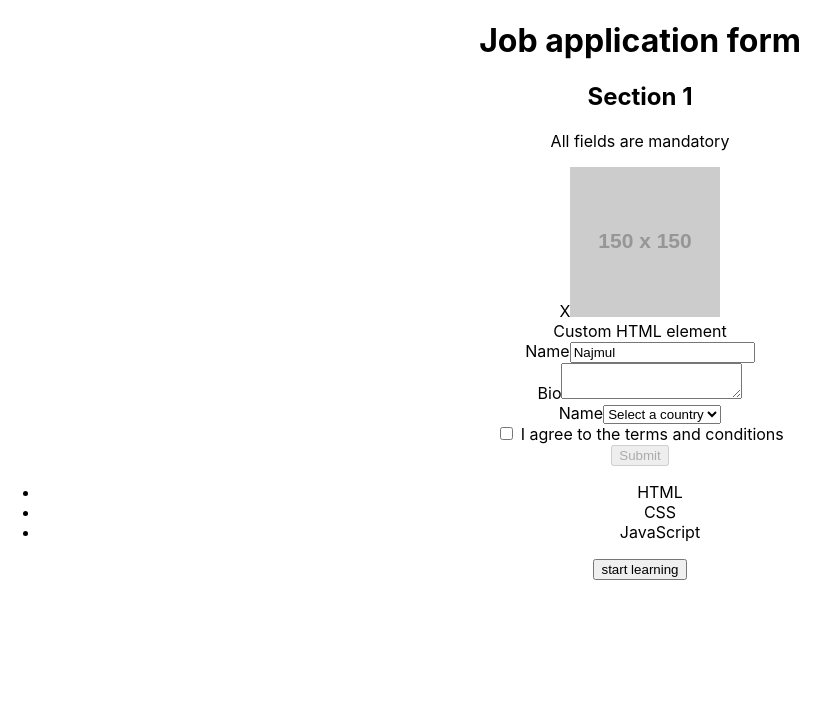
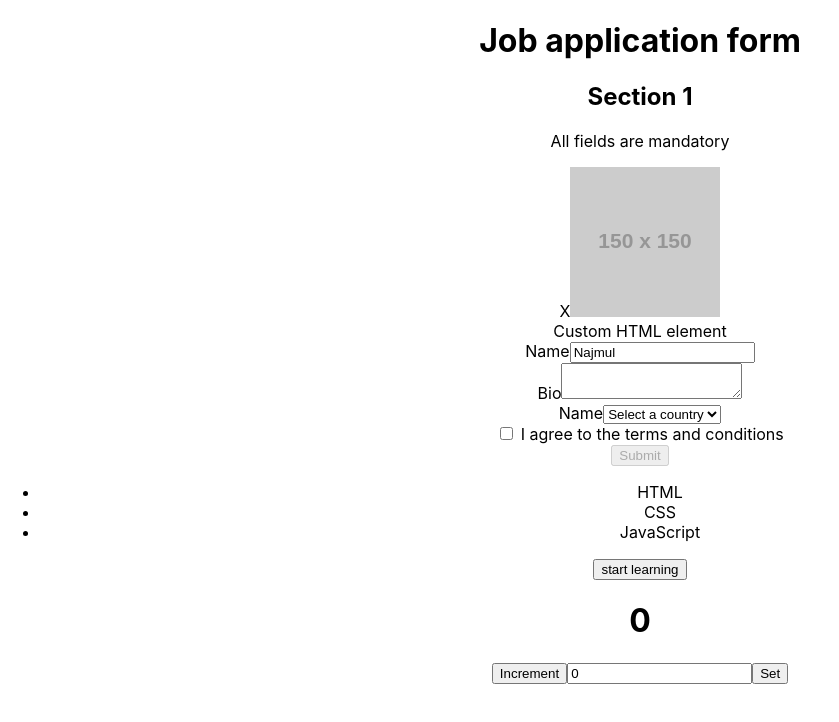
Before and after one commit to md-najmul-haque/react-testing, a React (Create React App) app: page / in a window 1280 px wide. Shown: the top 722 px of the page, without its empty margins (0-839 px from the left). Built offline with nearby package versions, Linux system fonts and the light colour scheme.

Commit message:
pointer interection test is done by pointer even

```diff
--- a/package.json
+++ b/package.json
@@ -5,7 +5,7 @@
   "dependencies": {
     "@testing-library/jest-dom": "^5.14.1",
     "@testing-library/react": "^13.0.0",
-    "@testing-library/user-event": "^13.2.1",
+    "@testing-library/user-event": "^14.4.3",
     "@types/jest": "^27.0.1",
     "@types/node": "^16.7.13",
     "@types/react": "^18.0.0",
--- a/src/App.tsx
+++ b/src/App.tsx
@@ -1,5 +1,6 @@
 import './App.css';
 import { Application } from './components/applications/application';
+import { Counter } from './components/counter/counter';
 import { Skills } from './components/skills/skills';
 
 
@@ -9,6 +10,7 @@
     <div className="App">
       <Application />
       <Skills skills={['HTML', 'CSS', 'JavaScript']} />
+      <Counter />
     </div>
   );
 }
--- /dev/null
+++ b/src/components/counter/counter.tsx
@@ -0,0 +1,20 @@
+
+import { useState } from 'react'
+
+export const Counter = () => {
+    const [count, setCount] = useState(0)
+    const [amount, setAmount] = useState(0)
+    return (
+        <div>
+            <h1>{count}</h1>
+            <button onClick={() => setCount(count + 1)}>Increment</button>
+            <input
+                type="number"
+                name="amount"
+                value={amount}
+                onChange={(e) => setAmount(parseInt(e.target.value))}
+            />
+            <button onClick={() => setCount(amount)}>Set</button>
+        </div>
+    )
+}
```
Also changed, not shown: 2 other files (tests, documents, lock files or other folders).
